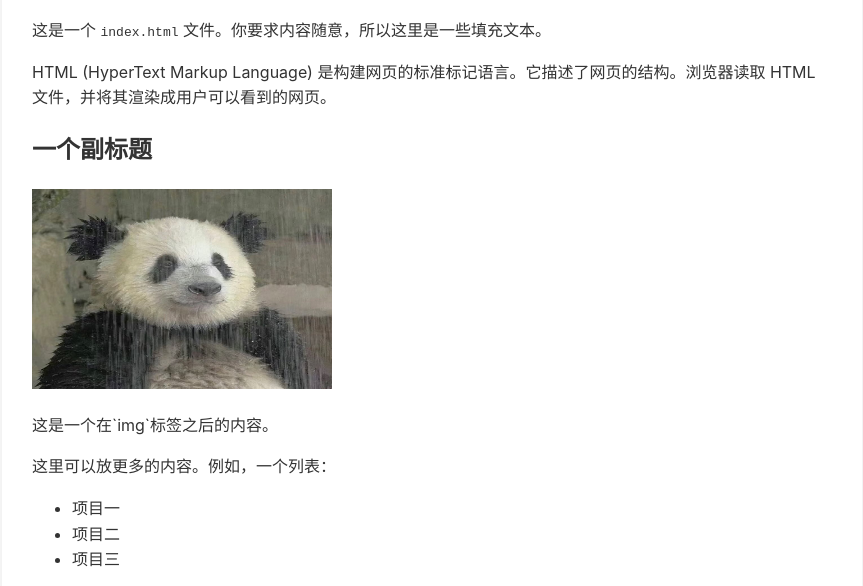
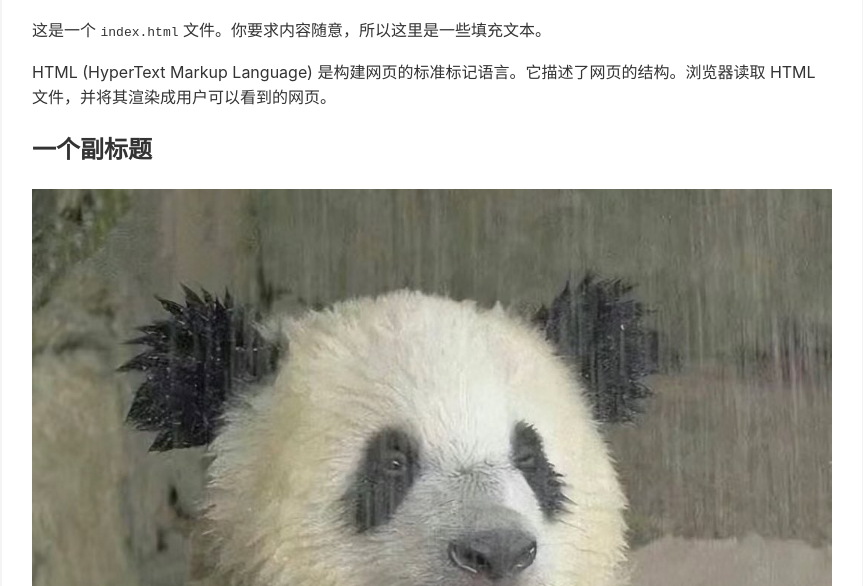
Before and after one commit to noplatecatcher/gitactions, a plain HTML site: page index.html in a window 1280 px wide. Shown: the part 158-744 px from the top of the page, without its empty margins (208-1071 px from the left). Drawn offline with Linux system fonts and the light colour scheme.

Commit message:
Update image width in index.html

```diff
--- a/index.html
+++ b/index.html
@@ -48,7 +48,7 @@
         <p>HTML (HyperText Markup Language) 是构建网页的标准标记语言。它描述了网页的结构。浏览器读取 HTML 文件，并将其渲染成用户可以看到的网页。</p>
 
         <h2>一个副标题</h2>
-        <img src="images/image.jpg" alt="一张示例图片" width="300" height="200">
+        <img src="images/image.jpg" alt="一张示例图片" width="800">
         <p>这是一个在`img`标签之后的内容。</p>
         <p>这里可以放更多的内容。例如，一个列表：</p>
         <ul>
```
